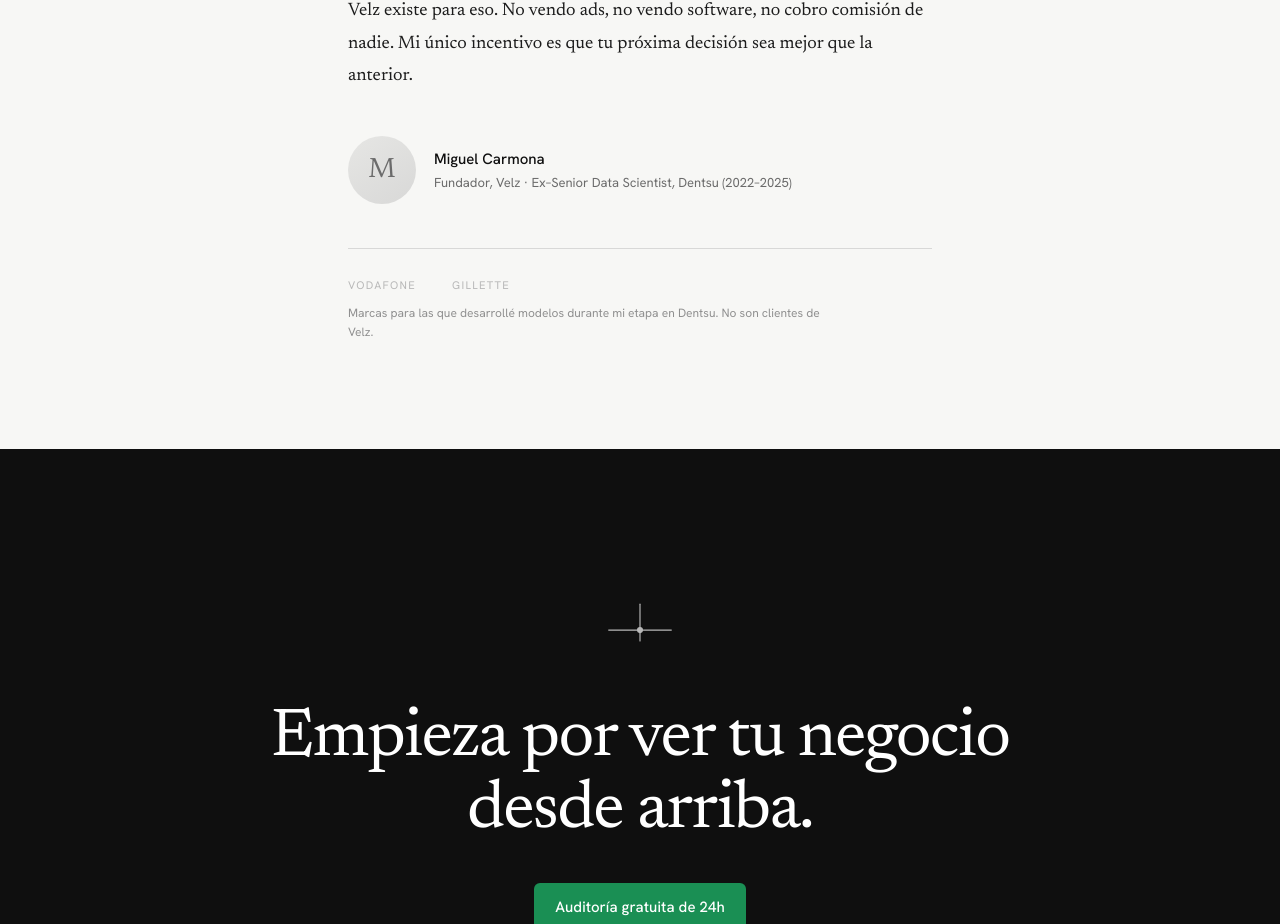
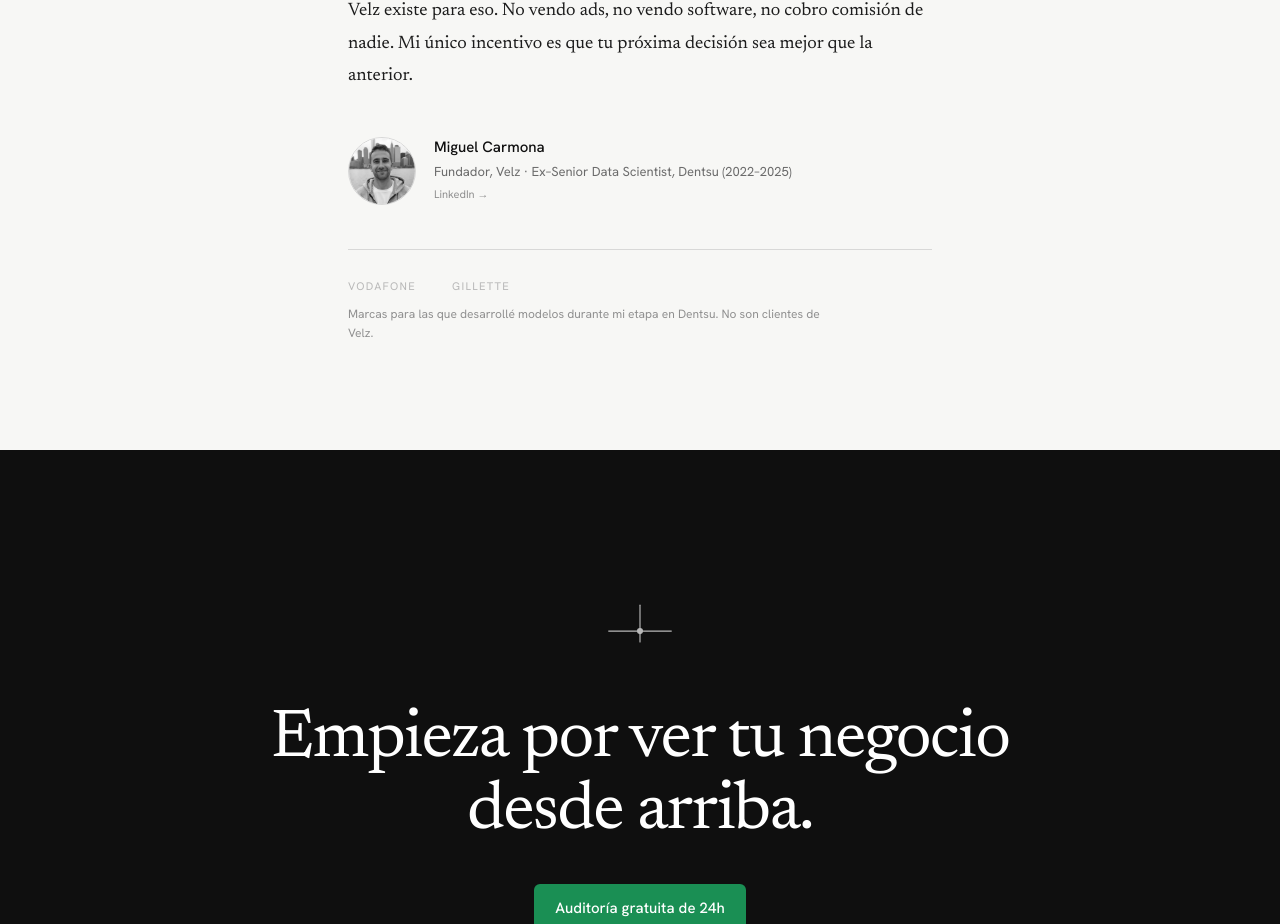
Before and after one commit to ai-forge-solutions/velz-landing-page, a React (Vite) app: page / in a window 1280 px wide. Shown: the part 4298-5222 px from the top of the page. Built offline with nearby package versions, Linux system fonts and the light colour scheme.

Commit message:
add headshot in the founder section

```diff
--- a/src/App.jsx
+++ b/src/App.jsx
@@ -3,6 +3,7 @@ import { useEffect, useMemo, useState } from "react";
 import { motion, useReducedMotion } from "framer-motion";
 import { AuroraBackground } from "@/components/ui/aurora-background";
 import velzSymbolSvg from "../assets/velz-symbol.svg?raw";
+import miguelHeadshot from "../assets/miguel-headshot.webp";
 
 const cardsProblema = [
   {
@@ -340,10 +341,18 @@ export default function App() {
             </p>
           </div>
           <div className="firma">
-            <div className="fph">M</div>
+            <img className="fph" src={miguelHeadshot} alt="Miguel Carmona" loading="lazy" decoding="async" />
             <div>
               <p className="fnm">Miguel Carmona</p>
               <p className="frl">Fundador, Velz · Ex–Senior Data Scientist, Dentsu (2022–2025)</p>
+              <a
+                className="flink"
+                href="https://www.linkedin.com/in/miguel-carmona-rodriguez/"
+                target="_blank"
+                rel="noopener noreferrer"
+              >
+                LinkedIn →
+              </a>
             </div>
           </div>
           <div className="brands">
--- a/src/styles.css
+++ b/src/styles.css
@@ -372,13 +372,9 @@ h1 {
   width: 68px;
   height: 68px;
   border-radius: 50%;
-  background: linear-gradient(145deg, var(--ink-150), var(--ink-200));
-  display: flex;
-  align-items: center;
-  justify-content: center;
-  font-family: var(--serif);
-  font-size: 28px;
-  color: var(--ink-500);
+  object-fit: cover;
+  filter: grayscale(100%);
+  border: 1px solid var(--ink-200);
   flex-shrink: 0;
 }
 
@@ -393,6 +389,19 @@ h1 {
   font-size: 13px;
   color: var(--ink-500);
   line-height: 1.5;
+}
+
+.flink {
+  display: inline-block;
+  margin-top: 4px;
+  font-size: 11px;
+  color: var(--ink-400);
+  line-height: 1.4;
+  transition: color 120ms;
+}
+
+.flink:hover {
+  color: var(--ink-600);
 }
 
 .brands {
```
Also changed, not shown: assets/miguel-headshot.webp (added).
